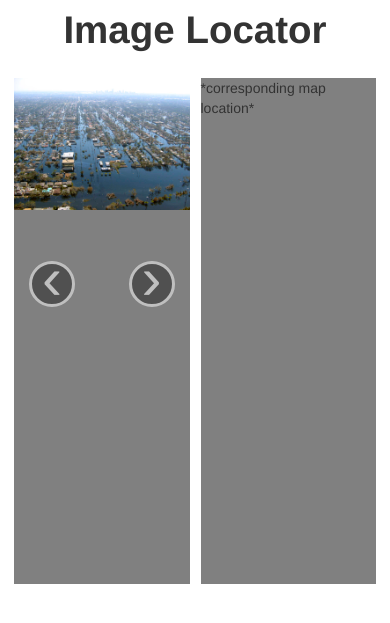
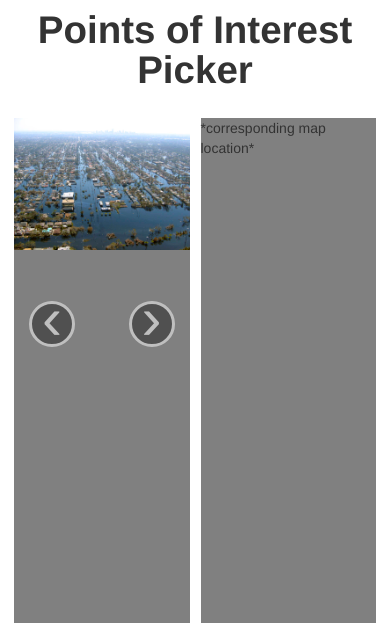
Before and after one commit to MrCurtis/image_locator, a Django app: page / in a window 390 px wide. Shown: the top 623 px of the page. Run offline with Django 3.2, Linux system fonts and the light colour scheme.

Commit message:
html tidy-up for tablets

```diff
--- a/templates/home.html
+++ b/templates/home.html
@@ -1,20 +1,17 @@
 <!--IMAGE LOCATOR UI -->
 
 <html>
-
 	<head>
-
+		<title>Points of Interest Picker</title>
 		<script src="scripts/1.7.2.jquery.min.js"></script>
 		<script src="scripts/imageLocator.js" type="text/javascript"></script>
 		<script src="scripts/bootstrap.min.js" type="text/javascript"></script>
 		<link href="styles/UIstyle.css" rel="stylesheet" type="text/css" >
 	    <link href="styles/bootstrap.min.css" rel="stylesheet" media="screen">
-		<meta name="viewport" content="width=device-width, initial-scale=1.0">
+		<meta name="viewport" content="width=device-width, user-scalable=no">
 	</head>
 	<body>
-
-
-		<h1>Image&nbspLocator</h1>
+		<h1>Points of Interest Picker</h1>
 
 		<!--Information Views-->
 		<div id="dashboard">
@@ -25,11 +22,10 @@
     				<img class="item" src="images/02.jpg"></img>
   				</div>
 
-  			<!-- Carousel nav -->
-  			<a class="carousel-control left" href="#myCarousel" data-slide="prev">‹</a>
-  			<a class="carousel-control right" href="#myCarousel" data-slide="next">›</a>
-		</div>
-
+	  			<!-- Carousel nav -->
+	  			<a class="carousel-control left" href="#myCarousel" data-slide="prev">‹</a>
+	  			<a class="carousel-control right" href="#myCarousel" data-slide="next">›</a>
+			</div>
 
 			<div id="mapView">*corresponding map location*</div>
 		</div>
```
